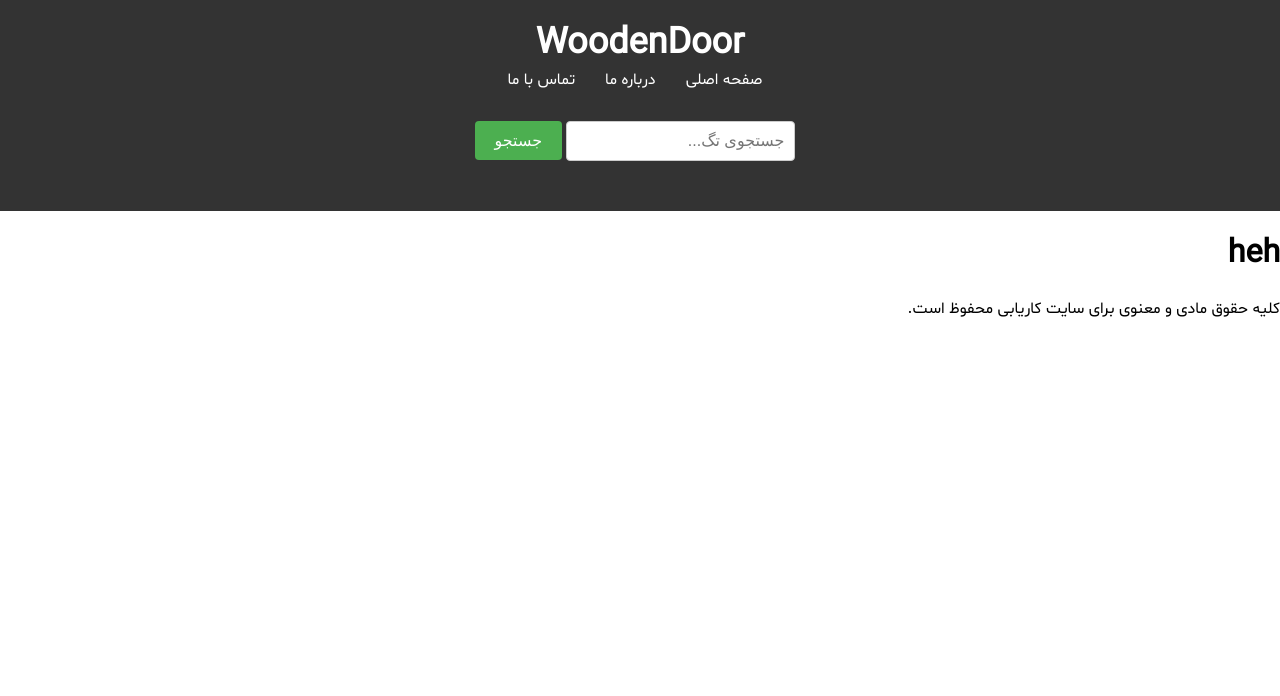
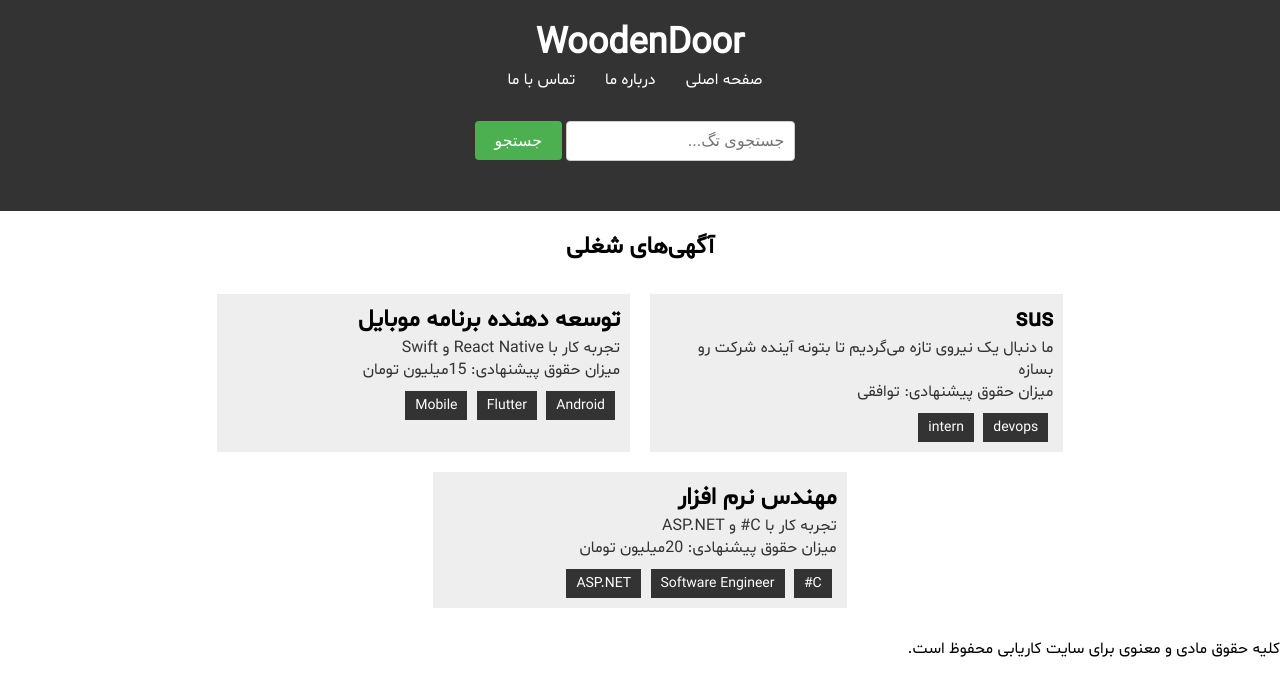
Before and after one commit to erfan-hamidi/WoodenDoor, a Django app: page /API/a in a window 1280 px wide. Shown: the top 696 px of the page. Run offline with Django 4.2, Linux system fonts and the light colour scheme.

Commit message:
add for in html

```diff
--- a/WoodenDoor/API/templates/API/index.html
+++ b/WoodenDoor/API/templates/API/index.html
@@ -4,5 +4,55 @@
 
 
 {% block content %}
-<h1>heh</h1>
+{% for job_ad in job_ads %}
+<main>
+    <section>
+        <h2>آگهی‌های شغلی</h2>
+        <div class="job-list">
+
+            <div class="job">
+                <h3> {{ job_ad.0 }} </h3>
+                <p>ما دنبال یک نیروی تازه می‌گردیم تا بتونه آینده شرکت رو بسازه</p>
+                <p>
+                    <span>میزان حقوق پیشنهادی:</span>
+                    <span>توافقی</span>
+                </p>
+                <div class="tags">
+                    <span>devops</span>
+                    <span>intern</span>
+                </div>
+            </div>
+
+            <div class="job">
+                <h3>توسعه دهنده برنامه موبایل</h3>
+                <p>تجربه کار با React Native و Swift</p>
+                <p>
+                    <span>میزان حقوق پیشنهادی:</span>
+                    <span>15</span><span>میلیون تومان</span>
+                </p>
+                <div class="tags">
+                    <span>Android</span>
+                    <span>Flutter</span>
+                    <span>Mobile</span>
+                </div>
+            </div>
+
+            <div class="job">
+                <h3>مهندس نرم افزار</h3>
+                <p>تجربه کار با C# و ASP.NET</p>
+                <p>
+                    <span>میزان حقوق پیشنهادی:</span>
+                    <span>20</span><span>میلیون تومان</span>
+                </p>
+                <div class="tags">
+                    <span>C#</span>
+                    <span>Software Engineer</span>
+                    <span>ASP.NET</span>
+                </div>
+            </div>
+
+        </div>
+    </section>
+</main>
+{% endfor %}
 {% endblock content %}
--- a/WoodenDoor/API/views.py
+++ b/WoodenDoor/API/views.py
@@ -14,4 +14,6 @@ def index(req):
     return HttpResponse(r)
 
 def starting(req):
-    return render(req, "API/index.html")
+    return render(req, "API/index.html",{
+        "job_ads" : [("sus","sd")]
+    })
```
